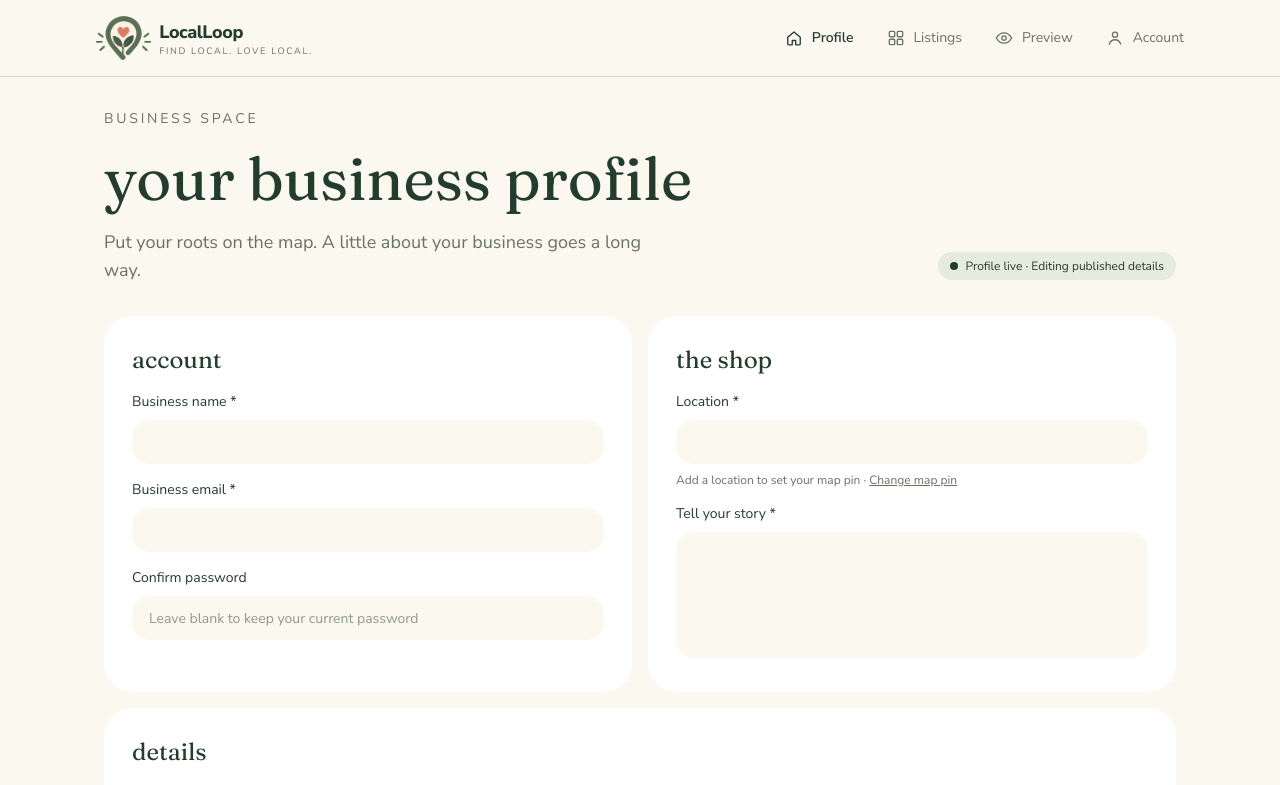
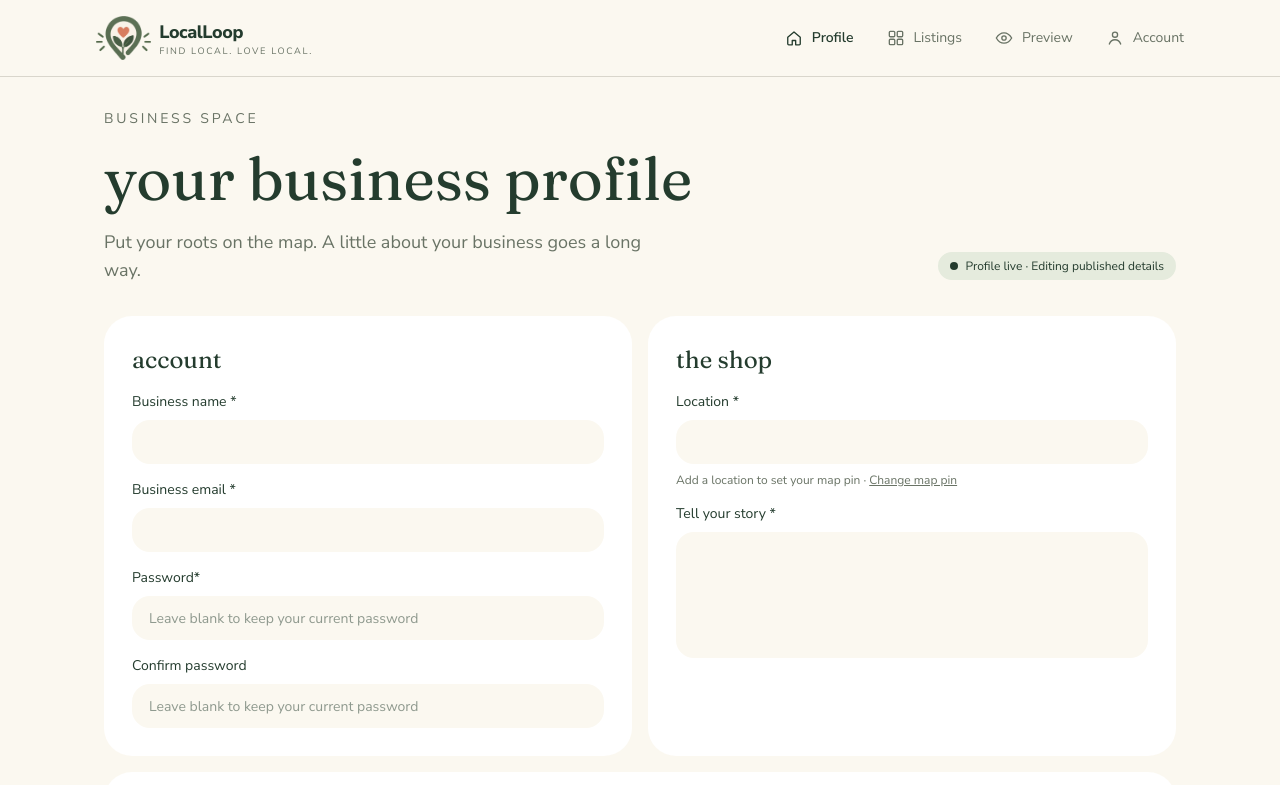
Before and after one commit to MRU-COMP3504-F2026/LocalLoop, a Next.js app: page /profile in a window 1280 px wide. Shown: the top 785 px of the page. Built offline with nearby package versions, Linux system fonts and the light colour scheme; no server answers; the database is empty.

Commit message:
Added the Password field to the profile page

```diff
--- a/src/app/(site)/profile/page.tsx
+++ b/src/app/(site)/profile/page.tsx
@@ -251,6 +251,17 @@ export default function ProfilePage() {
                 />
               </label>
               <label className="block text-sm">
+                Password*
+                <input
+                  type="password"
+                  value={form.password}
+                  onChange={(event) => update("password", event.target.value)}
+                  autoComplete="new-password"
+                  placeholder="Leave blank to keep your current password"
+                  className={`${fieldClass} mt-2 h-11`}
+                />
+              </label>
+              <label className="block text-sm">
                 Confirm password
                 <input
                   type="password"
```
Also changed, not shown: 1 other file (tests, documents, lock files or other folders).
